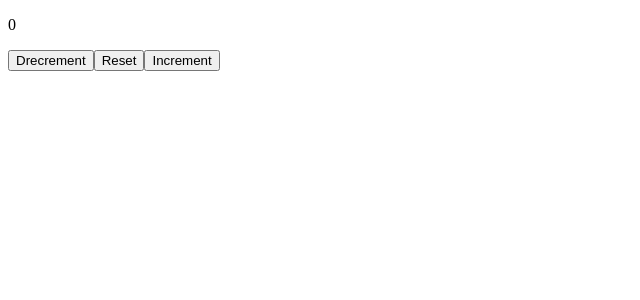
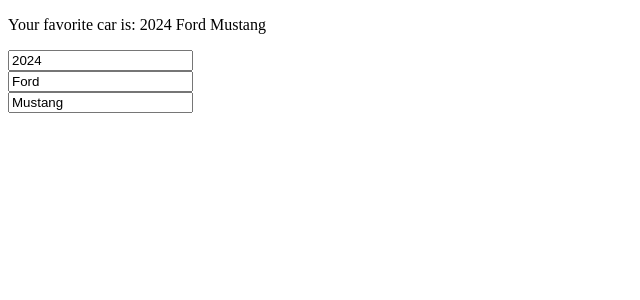
Before and after one commit to martahil/React_BroCode, a React (Vite) app: page / in a window 1280 px wide. Shown: the top 300 px of the page, without its empty margins (0-640 px from the left). Built offline with nearby package versions, Linux system fonts and the light colour scheme.

Commit message:
02:30:45 update OBJECTS in state

```diff
--- a/src/App.jsx
+++ b/src/App.jsx
@@ -159,7 +159,7 @@
 
 export default App*/
 
-/* 11)*/
+/* 11) 12) */
 import MyComponent from "./MyComponent.jsx"
 
 function App() {
--- a/src/MyComponent.jsx
+++ b/src/MyComponent.jsx
@@ -100,7 +100,7 @@
 
 export default MyComponent*/
 
-/* 11)*/
+/* 11)
 
 function MyComponent(){
     const [count, setCount] = useState(0);
@@ -130,4 +130,29 @@
     </div>);
 }
 
+export default MyComponent*/
+
+/* 12) */
+
+function MyComponent(){
+    const [car, setCar] = useState({year: 2024, make: "Ford", model: "Mustang"});
+
+    function handleYearChange(event){
+        setCar(c => ({...c, year: event.target.value}));
+    }
+    function handleMakeChange(event){
+        setCar(c => ({...c, make: event.target.value}))
+    }
+    function handleModelChange(event){
+        setCar(c => ({...c, model: event.target.value}))
+    }
+
+    return (<div>
+        <p>Your favorite car is: {car.year} {car.make} {car.model}</p>
+        <input type="number" value={car.year} onChange={handleYearChange}/><br />
+        <input type="text" value={car.make} onChange={handleMakeChange}/><br />
+        <input type="text" value={car.model} onChange={handleModelChange}/><br />
+        </div>);
+}
+
 export default MyComponent
```
